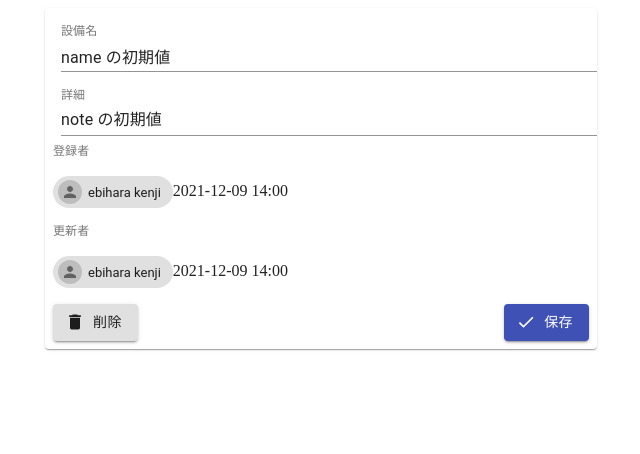
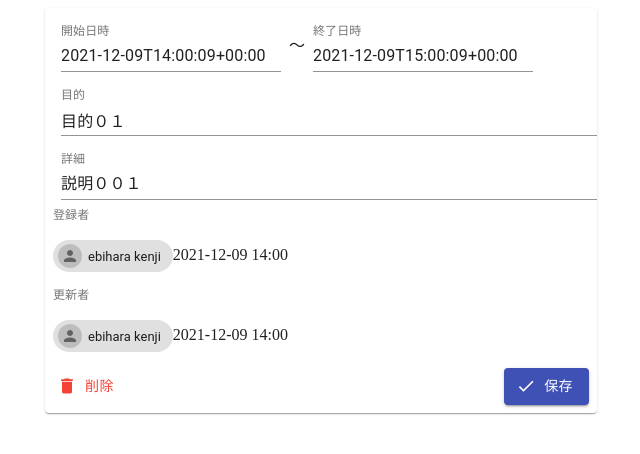
Before and after one commit to yuuki-katsuta/reservation_app, a React app: page / in a window 1280 px wide. Shown: the top 454 px of the page, without its empty margins (319-959 px from the left). Built offline with nearby package versions, Linux system fonts and the light colour scheme.

Commit message:
日付ピッカーの導入

```diff
--- a/package.json
+++ b/package.json
@@ -4,8 +4,10 @@
   "main": "index.js",
   "license": "MIT",
   "dependencies": {
+    "@date-io/dayjs": "1.x",
     "@material-ui/core": "^4.12.3",
     "@material-ui/icons": "^4.11.2",
+    "@material-ui/pickers": "^3.3.10",
     "dayjs": "^1.10.7",
     "react": "^17.0.2",
     "react-dom": "^17.0.2",
--- a/src/components/Facility.tsx
+++ b/src/components/Facility.tsx
@@ -28,6 +28,9 @@
   },
   leftActions: {
     textAlign: "left",
+  },
+  cancelButton: {
+    color: theme.palette.error.main,
   },
 }));
 const initFacility: IFacility = {
@@ -91,7 +94,7 @@
         </p>
         <Grid container>
           <Grid item xs={6} className={style.leftActions}>
-            <Button variant="contained" startIcon={<DeleteIcon />}>
+            <Button className={style.cancelButton} startIcon={<DeleteIcon />}>
               削除
             </Button>
           </Grid>
--- /dev/null
+++ b/src/components/Reservation.tsx
@@ -0,0 +1,159 @@
+import Avatar from "@material-ui/core/Avatar";
+import Button from "@material-ui/core/Button";
+import Chip from "@material-ui/core/Chip";
+import Container from "@material-ui/core/Container";
+import Grid from "@material-ui/core/Grid";
+import InputLabel from "@material-ui/core/InputLabel";
+import Paper from "@material-ui/core/Paper";
+import { makeStyles } from "@material-ui/core/styles";
+import TextField from "@material-ui/core/TextField";
+import DeleteIcon from "@material-ui/icons/Delete";
+import DoneIcon from "@material-ui/icons/Done";
+import dayjs from "dayjs";
+import React from "react";
+import { Controller, useForm } from "react-hook-form";
+import { IReservation } from "../models/IReservation";
+import { DateTimePicker } from "@material-ui/pickers";
+
+const initReservation: IReservation = {
+  id: "001",
+  facilityId: "001",
+  subject: "目的０１",
+  description: "説明００１",
+  startDate: dayjs(),
+  endDate: dayjs().add(1, "hour"),
+  system: {
+    createDate: new Date(),
+    createUser: {
+      displayName: "ebihara kenji",
+      email: "",
+      face: "",
+    },
+    lastUpdateUser: {
+      displayName: "ebihara kenji",
+      email: "",
+      face: "",
+    },
+    lastUpdate: new Date(),
+  },
+};
+
+const useStyle = makeStyles((theme) => ({
+  root: {
+    "& .MuiTextField-root": {
+      margin: theme.spacing(1),
+    },
+  },
+  paper: {
+    padding: theme.spacing(1),
+  },
+  rightActions: {
+    textAlign: "right",
+  },
+  cancelButton: {
+    color: theme.palette.error.main,
+  },
+}));
+
+export const Reservation: React.FC = () => {
+  const style = useStyle();
+  const { system } = initReservation;
+  const { errors, control } = useForm<IReservation>({
+    defaultValues: initReservation,
+    mode: "onBlur",
+  });
+
+  return (
+    <Container maxWidth="sm" className={style.root}>
+      <Paper className={style.paper}>
+        <div style={{ display: "flex" }}>
+          <Controller
+            control={control}
+            name="startDate"
+            render={(data) => {
+              return (
+                <DateTimePicker
+                  value={data.value}
+                  onChange={data.onChange}
+                  onBlur={data.onBlur}
+                  label="開始日時"
+                  format="YYYY/MM/DD HH:mm"
+                  ampm={false}
+                  minutesStep={15}
+                />
+              );
+            }}
+          />
+          <p>〜</p>
+          <Controller
+            control={control}
+            name="endDate"
+            render={(data) => {
+              return (
+                <DateTimePicker
+                  value={data.value}
+                  onChange={data.onChange}
+                  onBlur={data.onBlur}
+                  label="終了日時"
+                  format="YYYY/MM/DD HH:mm"
+                  ampm={false}
+                  minutesStep={15}
+                />
+              );
+            }}
+          />
+        </div>
+        <Controller
+          control={control}
+          name="subject"
+          rules={{ required: true }}
+          as={
+            <TextField
+              label="目的"
+              fullWidth
+              error={!!errors.subject}
+              helperText={errors.subject ? "必須です" : ""}
+            />
+          }
+        />
+        <Controller
+          control={control}
+          name="description"
+          as={<TextField label="詳細" fullWidth multiline />}
+        />
+        <InputLabel shrink>登録者</InputLabel>
+        <p>
+          <Chip
+            label={system.createUser.displayName}
+            avatar={<Avatar src={system.createUser.face} />}
+          />
+          {dayjs(system.createDate).format("YYYY-MM-DD HH:mm")}
+        </p>
+        <InputLabel shrink>更新者</InputLabel>
+        <p>
+          <Chip
+            label={system.lastUpdateUser.displayName}
+            avatar={<Avatar src={system.lastUpdateUser.face} />}
+          />
+          {dayjs(system.lastUpdate).format("YYYY-MM-DD HH:mm")}
+        </p>
+        <Grid container>
+          <Grid item xs={6}>
+            <Button className={style.cancelButton} startIcon={<DeleteIcon />}>
+              削除
+            </Button>
+          </Grid>
+          <Grid item xs={6} className={style.rightActions}>
+            <Button
+              variant="contained"
+              color="primary"
+              startIcon={<DoneIcon />}
+            >
+              保存
+            </Button>
+          </Grid>
+        </Grid>
+      </Paper>
+    </Container>
+  );
+};
--- a/src/index.tsx
+++ b/src/index.tsx
@@ -1,5 +1,24 @@
 import React from "react";
 import ReactDom from "react-dom";
 import { Facility } from "./components/Facility";
+import { Reservation } from "./components/Reservation";
+import { MuiPickersUtilsProvider } from "@material-ui/pickers";
+import { Dayjs } from "dayjs";
+import Utils from "@date-io/dayjs";
+import "dayjs/locale/ja";
 
-ReactDom.render(<Facility />, document.getElementById("container"));
+class ExtendedUtils extends Utils {
+  getCalendarHeaderText(date: Dayjs) {
+    return date.format("YYYY年 MMM");
+  }
+  getDateTimePickerHeaderText(date: Dayjs) {
+    return date.format("M/D");
+  }
+}
+
+ReactDom.render(
+  <MuiPickersUtilsProvider utils={ExtendedUtils} locale="ja">
+    <Reservation />
+  </MuiPickersUtilsProvider>,
+  document.getElementById("container"),
+);
--- /dev/null
+++ b/src/models/IReservation.ts
@@ -0,0 +1,12 @@
+import { Dayjs } from "dayjs";
+import { ISystem } from "./ISystem";
+
+export interface IReservation {
+  id: string;
+  facilityId: string;
+  subject: string;
+  description: string;
+  startDate: Dayjs;
+  endDate: Dayjs;
+  system: ISystem;
+}
```
Also changed, not shown: 1 other file (tests, documents, lock files or other folders).
